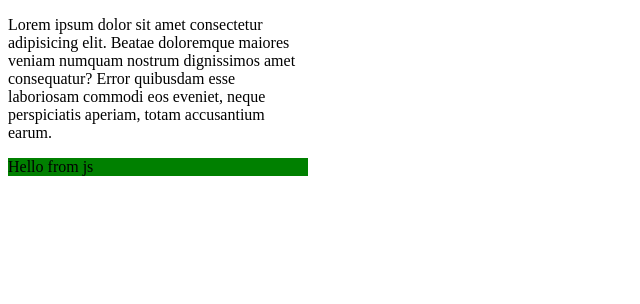
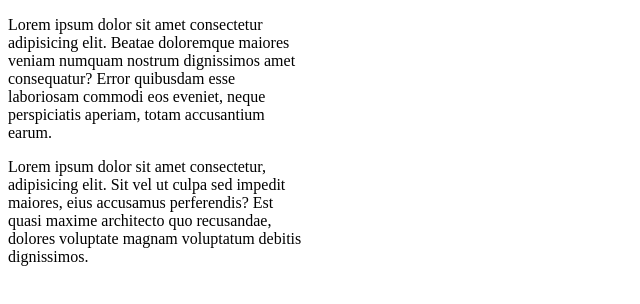
Before and after one commit to DannyPreye/tari_koko, a plain HTML site: page dom/bom/index.html in a window 1280 px wide. Shown: the whole page, without its empty margins (0-640 px from the left). Drawn offline with Linux system fonts and the light colour scheme.

Commit message:
complete dom

```diff
--- a/dom/bom/index.html
+++ b/dom/bom/index.html
@@ -15,12 +15,18 @@
     </head>
     <body>
         <div class="container">
-            <p>
+            <p id="p">
                 Lorem ipsum dolor sit amet consectetur adipisicing elit. Beatae
                 doloremque maiores veniam numquam nostrum dignissimos amet
                 consequatur? Error quibusdam esse laboriosam commodi eos
                 eveniet, neque perspiciatis aperiam, totam accusantium earum.
             </p>
+            <p>
+                Lorem ipsum dolor sit amet consectetur, adipisicing elit. Sit
+                vel ut culpa sed impedit maiores, eius accusamus perferendis?
+                Est quasi maxime architecto quo recusandae, dolores voluptate
+                magnam voluptatum debitis dignissimos.
+            </p>
         </div>
     </body>
     <script src="./index.js"></script>
--- a/dom/bom/index.js
+++ b/dom/bom/index.js
@@ -2,13 +2,21 @@
 
 const container = document.querySelector(".container");
 const newElement = document.createElement("div");
+// const pElement = container.firstChild;
+const pElement = container.lastChild;
+const prevSibling = pElement.previousSibling;
+const parent = pElement.parentElement;
+// const pElement = document.getElementById("p");
+
+console.log(parent);
 newElement.innerHTML = "Hello from js";
 
 newElement.classList.add("new");
-container.appendChild(newElement);
-
+// container.appendChild(newElement);
+// container.insertBefore(newElement, pElement);
 // console.log(container);
-
+// container.removeChild(pElement);
+// pElement.remove();
 // console.log(location.href);
 const isLoggedIn = false;
 // if (!isLoggedIn) {
```
Also changed, not shown: dom/form/index.html (+1 -0 lines), dom/form/index.js (+10 -0 lines).
